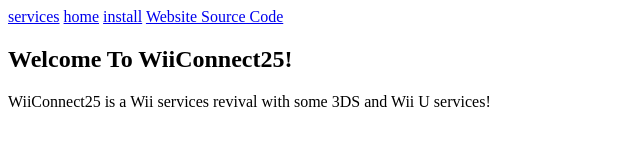
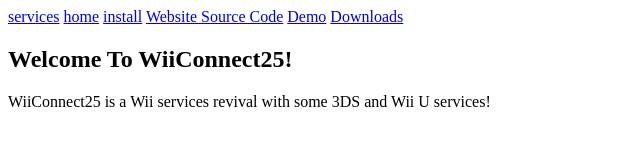
Before and after one commit to WiiConnect25/WiiConnect25.github.io, a plain HTML site: page index.html in a window 1280 px wide. Shown: the whole page, without its empty margins (0-640 px from the left). Drawn offline with Linux system fonts and the light colour scheme.

Commit message:
Update index.html

```diff
--- a/index.html
+++ b/index.html
@@ -1,8 +1,10 @@
-  <title>Home - WiiConnect25</title>
+<DOCTYPE HTML>
+<title>Home - WiiConnect25</title>
 <a href="services">services</a>
 <a href="index.html">home</a>
 <a href="install.html">install</a>
 <a href="https://github.com/WiiConnect25/WiiConnect25.github.io">Website Source Code</a>
-<DOCTYPE HTML>
+<a href="Demo">Demo</a>
+ <a href="Downloads">Downloads</a>
 <h2>Welcome To WiiConnect25!</h2>
 <p>WiiConnect25 is a Wii services revival with some 3DS and Wii U services! </p>
```
